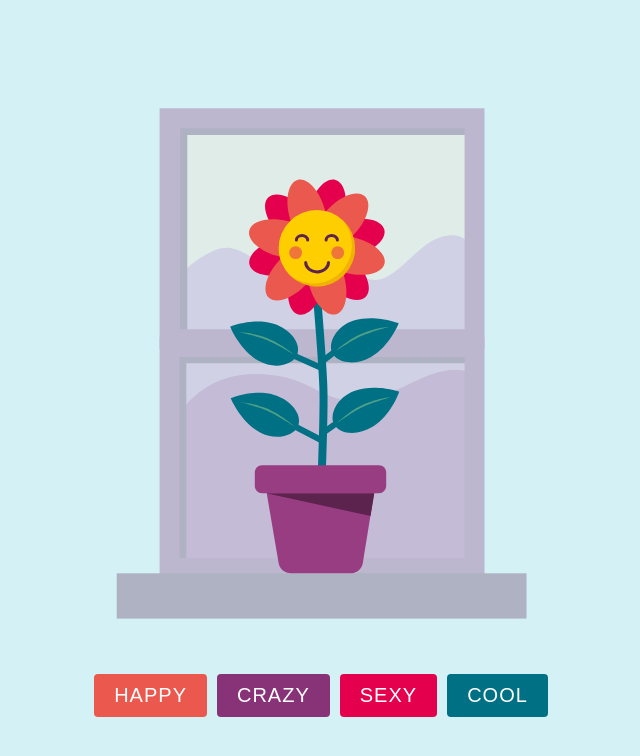
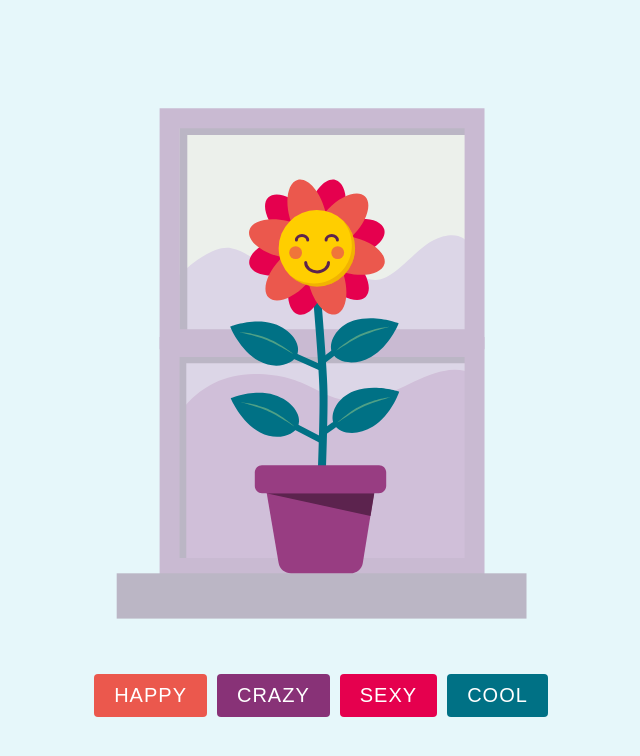
Before and after one commit to chan-shen/super-single-page, a plain HTML site: page dancing-flower/index.html in a window 1280 px wide. Shown: the whole page, without its empty margins (319-959 px from the left). Drawn offline with Linux system fonts and the light colour scheme.

Commit message:
background-color

```diff
--- a/dancing-flower/css/style.css
+++ b/dancing-flower/css/style.css
@@ -4,7 +4,7 @@ body {
     min-height: 100vh;
     padding: 0;
     margin: 0;
-    background-color: #67d0e247;
+    background-color: #67d0e229;
 }
 
 .container {
```
